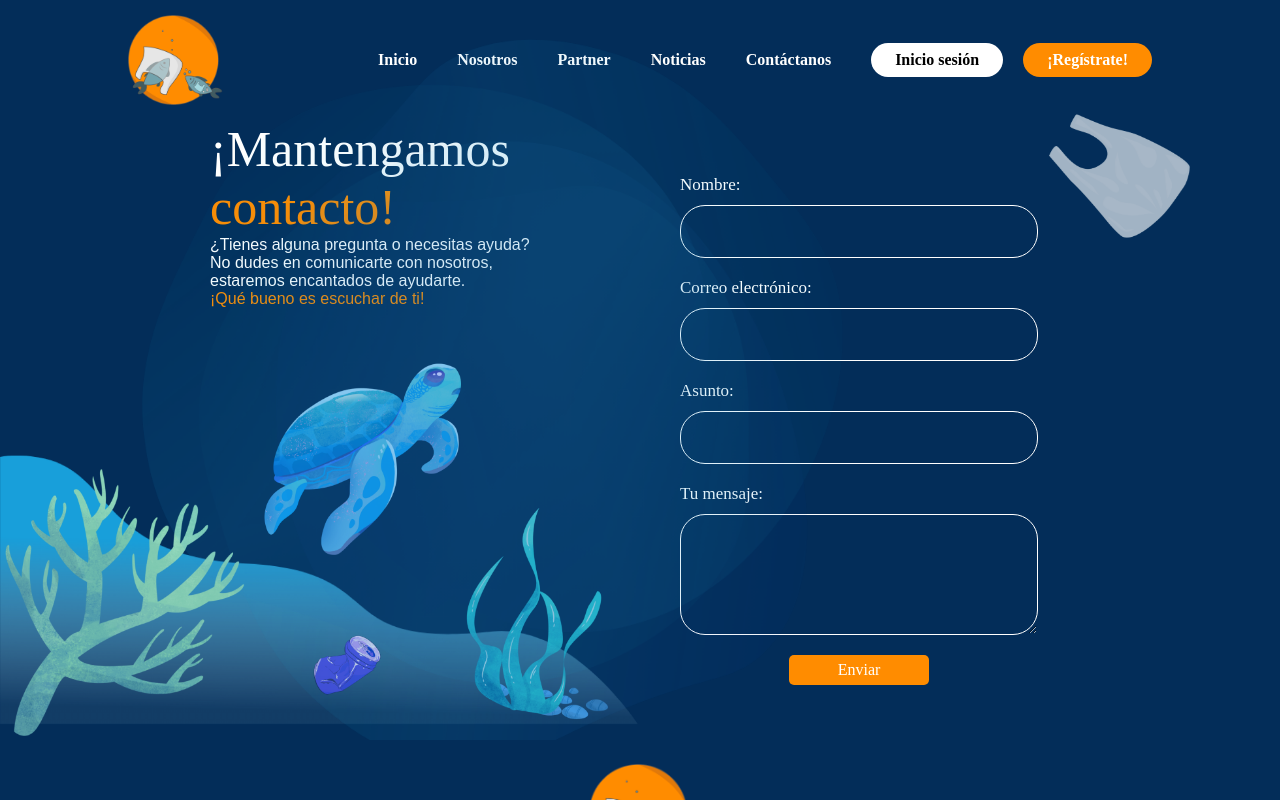
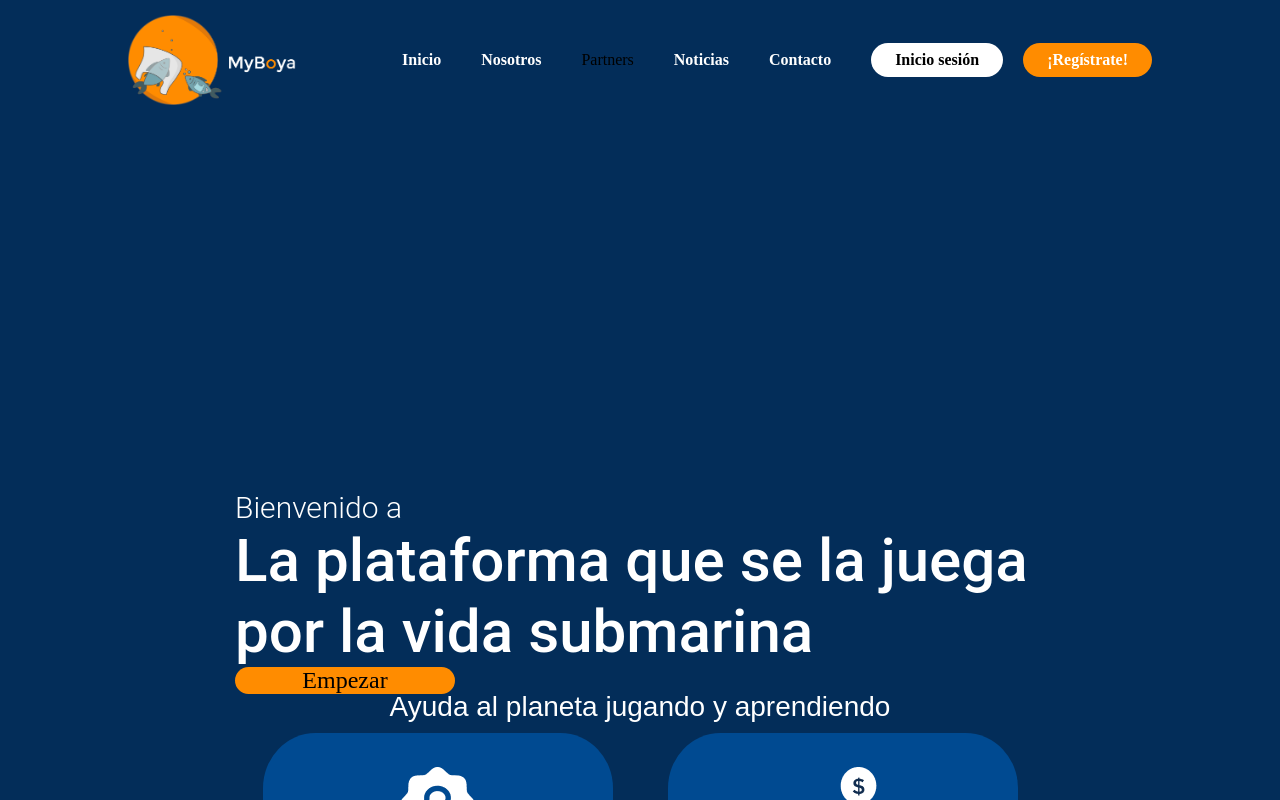
Before and after one commit to dsereycamus/Proyecto-MyBoya, a React (Vite) app in the folder myboya-project/: page / in a window 1280 px wide. Shown: the top 800 px of the page. Built offline with nearby package versions, Linux system fonts and the light colour scheme; a web font is replaced by a local one.

Commit message:
feat(App): se modifica rutas de navbar

```diff
--- a/myboya-project/package.json
+++ b/myboya-project/package.json
@@ -10,8 +10,10 @@
     "preview": "vite preview"
   },
   "dependencies": {
+    "@emailjs/browser": "^3.11.0",
     "react": "^18.2.0",
     "react-dom": "^18.2.0",
+    "react-router-dom": "^6.18.0",
     "react-toastify": "^9.1.3"
   },
   "devDependencies": {
--- a/myboya-project/src/App.jsx
+++ b/myboya-project/src/App.jsx
@@ -1,18 +1,27 @@
 import React from "react";
+import { BrowserRouter, Routes, Route } from "react-router-dom";
 import "./App.css";
 import Inicio from "./components/Inicio/Inicio";
 import Footer from "./components/Footer/Footer";
 import Navbar from "./components/Navbar/Navbar";
 import Contacto from "./components/Contacto/Contacto";
+import Sesion from "./components/Sesion/Sesion";
+import About from "./components/About/About";
+/* import InicioQuiz from "./components/InicioQuiz/InicioQuiz";  */
 
 function App() {
   return (
-    <div>
+    <BrowserRouter>
       <Navbar />
-      {/* <Inicio /> */}
-      <Contacto />
+      <Routes>
+        <Route path="/" element={<Inicio />} />
+        <Route path="/contacto" element={<Contacto/>} />
+        <Route path="/sesion" element={<Sesion/>} />
+        <Route path="/about" element={<About/>} />
+        {/* <Route path="/playground" element={<InicioQuiz/>} /> */}
+      </Routes>
       <Footer />
-    </div>
+    </BrowserRouter>
   );
 }
 
--- a/myboya-project/src/components/Navbar/Navbar.jsx
+++ b/myboya-project/src/components/Navbar/Navbar.jsx
@@ -1,22 +1,23 @@
-import logo from "../../../public/myboya-logo.png"
+import logo from "../../assets/Icons/logobg.png"
 import './Nav.css'
+import { NavLink, Link } from 'react-router-dom'
 
 const Navbar = () => {
     return (
         <header className="header">
             <div className="logoNav">
-                <img src={ logo } alt="Logo MyBoya" />
+                <Link to='/'><img src={ logo } alt="Logo MyBoya" /></Link>
             </div>
             <nav>
                 <ul className="listaNav">
-                    <li><a href="">Inicio</a></li>
-                    <li><a href="">Nosotros</a></li>
-                    <li><a href="">Partner</a></li>
-                    <li><a href="">Noticias</a></li>
-                    <li><a href="">Contáctanos</a></li>
+                    <li><NavLink to ='/'>Inicio</NavLink></li>
+                    <li><NavLink to ='/about'>Nosotros</NavLink></li>
+                    <li><>Partners</></li>
+                    <li><NavLink to ='/playground'>Noticias</NavLink></li>
+                    <li><NavLink to='/contacto' >Contacto</NavLink></li>
                 </ul>
             </nav>
-            <a href="" className="btn2"><button>Inicio sesión</button></a>
+            <Link to='/sesion' className="btn2"><button>Inicio sesión</button></Link>
             <a href="" className="btn3"><button>¡Regístrate!</button></a>
         </header>
     )
```
Also changed, not shown: myboya-project/src/assets/Icons/logobg.png (added), 1 other file (tests, documents, lock files or other folders).
